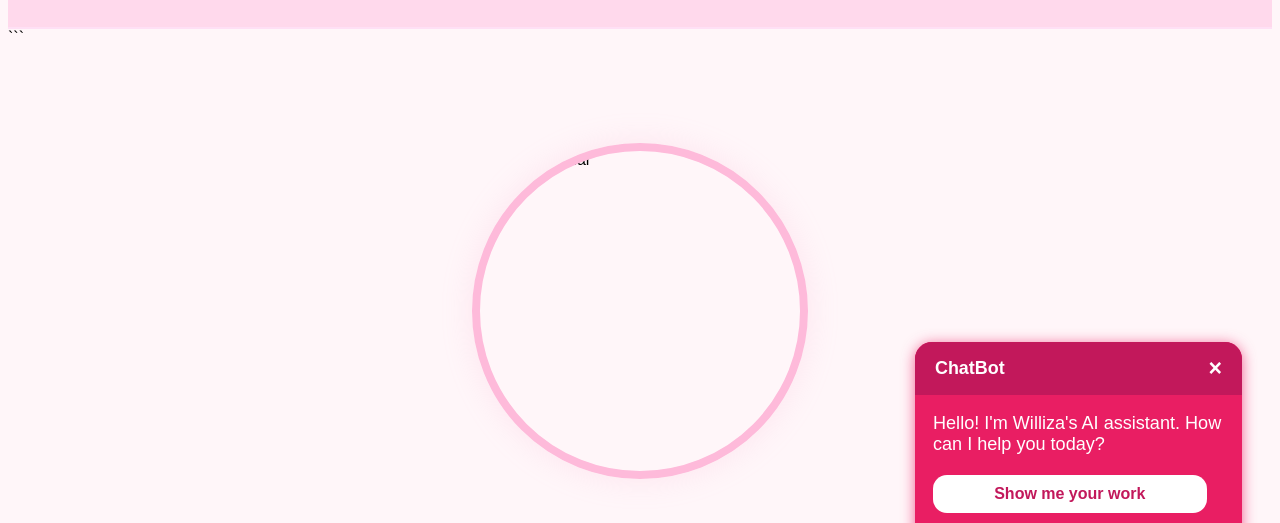
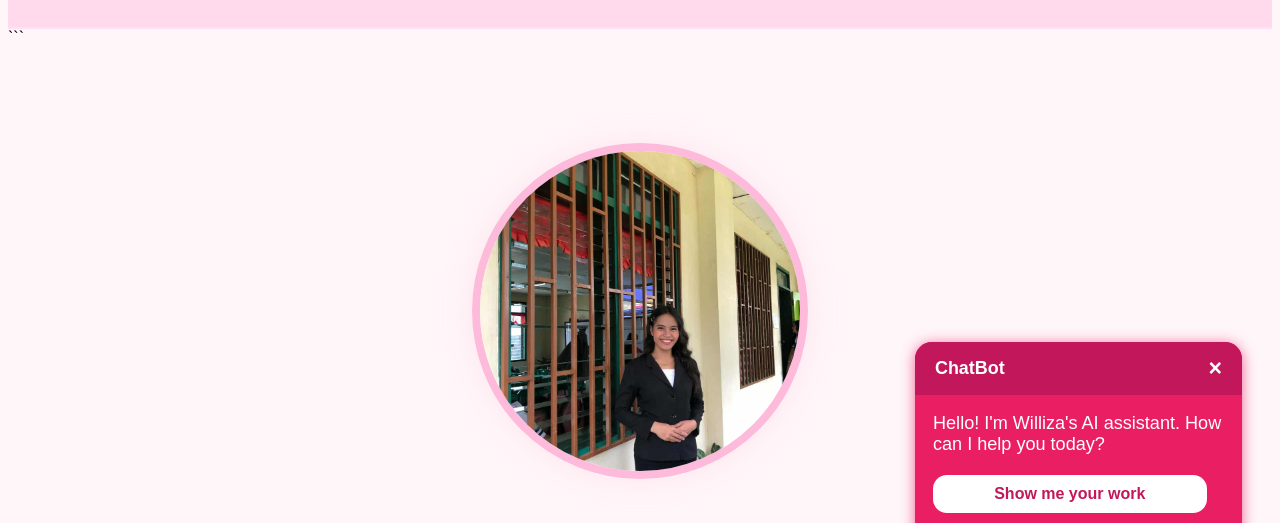
Before and after one commit to WillizaJamar/Willliza-Jamar-Portfolio-, a plain HTML site: page index.html in a window 1280 px wide. Shown: the part 120-643 px from the top of the page. Drawn offline with Linux system fonts and the light colour scheme.

Commit message:
Update index.html
profile picture

```diff
--- a/index.html
+++ b/index.html
@@ -26,7 +26,7 @@
 <!-- HOME -->
 <section id="home" class="section active">
     <div class="home-wrap">
-        <img src="27d47019-1d56-4107-b999-b94b8b45afc6.jpg" alt="Williza Jamar" class="home-photo">
+        <img src="27d47019-1d56-4107-b999-b94b8b45afc6 - Copy - Copy.jpg" alt="Williza Jamar" class="home-photo">
         <h2 class="home-title">Hello, I'm Williza Jamar</h2>
         <h3 class="home-desc">
             <span class="bold">A BSIT student</span> who loves <span class="bold">art, drawing, and editing.</span> I’m passionate about combining technology and creativity to express ideas beautifully.
```
